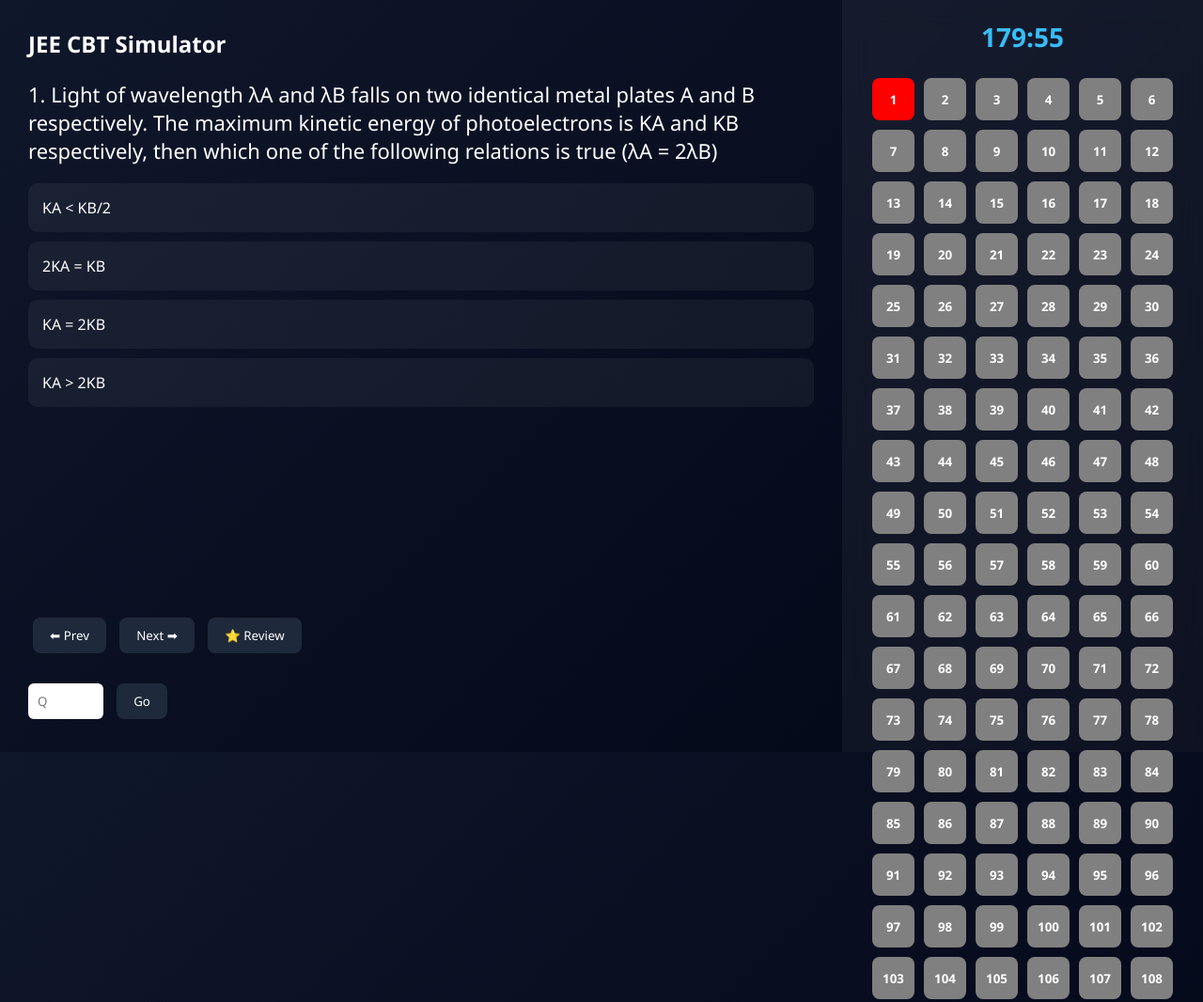
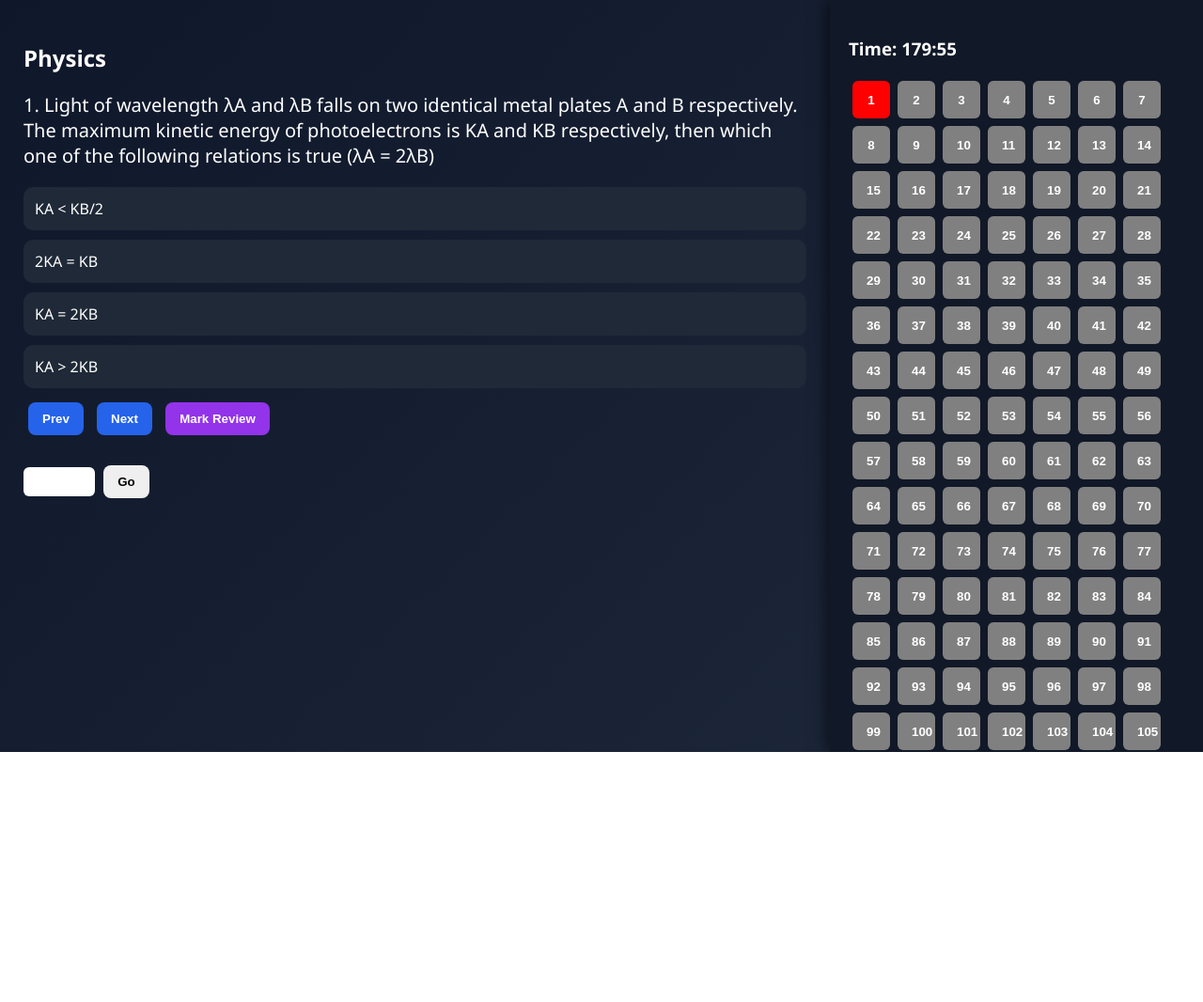
Before and after one commit to RudranshPandey108/AgiftFORu, a plain HTML site: page index.html in a window 1280 px wide. Shown: the top 1066 px of the page at 94% size. After the commit the page ends 800 px from the top, so only its background shows below. Drawn offline with Linux system fonts and the light colour scheme.

Commit message:
Refactor index.html for improved UI and functionality

```diff
--- a/index.html
+++ b/index.html
@@ -1,183 +1,119 @@
 <!DOCTYPE html>
 <html>
 <head>
-<title>JEE CBT PRO UI</title>
+<title>JEE CBT PRO MAX UI</title>
 
 <style>
-*{margin:0;padding:0;box-sizing:border-box;font-family:Segoe UI;}
-
-body{
- background:linear-gradient(135deg,#0f172a,#020617);
+body {
+ margin:0;
+ font-family: 'Segoe UI', sans-serif;
+ background: linear-gradient(135deg,#0f172a,#1e293b);
  color:white;
  display:flex;
  height:100vh;
 }
 
-/* LEFT PANEL */
-#left{
+/* LEFT */
+#left {
  width:70%;
- padding:30px;
- display:flex;
- flex-direction:column;
- justify-content:space-between;
+ padding:25px;
 }
 
-#question{
- font-size:22px;
+/* RIGHT */
+#right {
+ width:30%;
+ background:#111827;
+ padding:20px;
+ overflow-y:auto;
+ box-shadow:-5px 0 15px rgba(0,0,0,0.5);
+}
+
+/* QUESTION */
+#question {
+ font-size:20px;
  margin-bottom:20px;
 }
 
 /* OPTIONS */
-.option{
- padding:14px;
+.option {
+ padding:12px;
  margin:10px 0;
- background:rgba(255,255,255,0.05);
+ background:#1f2937;
  border-radius:10px;
  cursor:pointer;
  transition:0.3s;
- border:1px solid transparent;
 }
 
-.option:hover{
- background:rgba(255,255,255,0.1);
- border:1px solid #38bdf8;
- transform:translateX(5px);
+.option:hover {
+ background:#374151;
 }
 
-.selected{
+.selected {
  background:linear-gradient(45deg,#22c55e,#16a34a);
- color:white;
- box-shadow:0 0 10px rgba(34,197,94,0.7);
 }
 
 /* BUTTONS */
-.controls button{
- padding:10px 18px;
+button {
+ padding:10px 15px;
  margin:5px;
  border:none;
  border-radius:8px;
  cursor:pointer;
- background:#1e293b;
- color:white;
- transition:0.3s;
+ font-weight:bold;
 }
 
-.controls button:hover{
- background:#38bdf8;
- color:black;
- transform:scale(1.05);
+.nav { background:#2563eb; color:white; }
+.reviewBtn { background:#9333ea; color:white; }
+.submitBtn { background:#dc2626; color:white; width:100%; }
+
+/* PALETTE */
+.palette button {
+ width:40px;
+ height:40px;
+ border-radius:6px;
+ margin:4px;
+ border:none;
+ color:white;
+ font-weight:bold;
 }
 
-/* RIGHT PANEL */
-#right{
- width:30%;
- background:rgba(255,255,255,0.05);
- backdrop-filter:blur(15px);
- padding:20px;
- display:flex;
- flex-direction:column;
- justify-content:space-between;
-}
-
-/* TIMER */
-#timer{
- font-size:28px;
- font-weight:bold;
- text-align:center;
- margin-bottom:20px;
- color:#38bdf8;
-}
-
-/* PALETTE */
-.palette{
- display:flex;
- flex-wrap:wrap;
- justify-content:center;
-}
-
-.palette button{
- width:45px;
- height:45px;
- margin:5px;
- border-radius:8px;
- border:none;
- cursor:pointer;
- font-weight:bold;
- color:white;
- transition:0.2s;
-}
-
-.palette button:hover{
- transform:scale(1.1);
-}
-
-/* JUMP BOX */
-#jump{
- padding:10px;
- width:80px;
+input {
+ padding:8px;
  border-radius:6px;
  border:none;
- margin-right:5px;
+ width:60px;
 }
+</style>
 
-/* SUBMIT BUTTON */
-#submitBtn{
- padding:12px;
- background:#ef4444;
- border:none;
- border-radius:8px;
- color:white;
- font-size:16px;
- cursor:pointer;
- transition:0.3s;
-}
-
-#submitBtn:hover{
- background:#dc2626;
- transform:scale(1.05);
-}
-
-</style>
 </head>
 
 <body>
 
 <div id="left">
+<h2>Physics</h2>
 
-<div>
-<h2 id="sectionTitle">JEE CBT Simulator</h2>
-<br>
 <div id="question"></div>
 <div id="options"></div>
-</div>
 
-<div class="controls">
-<button onclick="prevQ()">⬅ Prev</button>
-<button onclick="nextQ()">Next ➡</button>
-<button onclick="markReview()">⭐ Review</button>
+<button class="nav" onclick="prevQ()">Prev</button>
+<button class="nav" onclick="nextQ()">Next</button>
+<button class="reviewBtn" onclick="markReview()">Mark Review</button>
 
 <br><br>
 
-<input type="number" id="jump" placeholder="Q">
+<input type="number" id="jump">
 <button onclick="jumpQ()">Go</button>
 </div>
 
-</div>
-
 <div id="right">
-
-<div>
-<div id="timer"></div>
+<h3 id="timer"></h3>
 <div class="palette" id="palette"></div>
-</div>
-
-<button id="submitBtn" onclick="submitTest()">Submit Test</button>
-
+<button class="submitBtn" onclick="submitTest()">Submit Test</button>
 </div>
 
 <script>
 
-// SAMPLE QUESTIONS
+// QUESTIONS
 let questions = [
   {
     q: "Light of wavelength λA and λB falls on two identical metal plates A and B respectively. The maximum kinetic energy of photoelectrons is KA and KB respectively, then which one of the following relations is true (λA = 2λB)",
@@ -807,63 +743,82 @@ let questions = [
 ];
 
 
-let answers=new Array(questions.length).fill(null);
-let review=new Array(questions.length).fill(false);
-let visited=new Array(questions.length).fill(false);
+// LOAD DATA
+let answers = JSON.parse(localStorage.getItem("answers")) || new Array(questions.length).fill(null);
+let review = JSON.parse(localStorage.getItem("review")) || new Array(questions.length).fill(false);
+let visited = JSON.parse(localStorage.getItem("visited")) || new Array(questions.length).fill(false);
+let time = localStorage.getItem("time") || 180*60;
 
-let currentQ=0;
-let time=180*60;
+let currentQ = 0;
+
+// SAVE
+function save(){
+ localStorage.setItem("answers", JSON.stringify(answers));
+ localStorage.setItem("review", JSON.stringify(review));
+ localStorage.setItem("visited", JSON.stringify(visited));
+ localStorage.setItem("time", time);
+}
 
 // TIMER
+function updateTimer(){
+ let m = Math.floor(time/60);
+ let s = time%60;
+ document.getElementById("timer").innerText = `Time: ${m}:${s<10?"0"+s:s}`;
+}
+updateTimer();
+
 setInterval(()=>{
  time--;
- let m=Math.floor(time/60);
- let s=time%60;
- document.getElementById("timer").innerText=m+":"+(s<10?"0":"")+s;
+ updateTimer();
+ save();
 
- if(time===300) alert("⚠️ 5 min left!");
- if(time<=0) submitTest();
+ if(time === 300) alert("⚠️ 5 min left!");
+ if(time <= 0) submitTest();
 
 },1000);
 
 // LOAD QUESTION
 function loadQuestion(){
 
- visited[currentQ]=true;
+ visited[currentQ] = true;
 
- let q=questions[currentQ];
- document.getElementById("question").innerText=(currentQ+1)+". "+q.q;
+ let q = questions[currentQ];
+
+ document.getElementById("question").innerText = (currentQ+1)+". "+q.q;
 
  let html="";
  q.options.forEach((opt,i)=>{
-   html+=`<div class="option ${answers[currentQ]==i?"selected":""}" onclick="selectOption(${i})">${opt}</div>`;
+   html += `<div class="option ${answers[currentQ]==i?"selected":""}" onclick="selectOption(${i})">${opt}</div>`;
  });
 
- document.getElementById("options").innerHTML=html;
+ document.getElementById("options").innerHTML = html;
+
  updatePalette();
+ save();
 }
 
 // SELECT
 function selectOption(i){
- answers[currentQ]=i;
+ answers[currentQ] = i;
  loadQuestion();
 }
 
 // NAV
-function nextQ(){ if(currentQ<questions.length-1){currentQ++;loadQuestion();}}
-function prevQ(){ if(currentQ>0){currentQ--;loadQuestion();}}
+function nextQ(){ if(currentQ<questions.length-1){ currentQ++; loadQuestion(); }}
+function prevQ(){ if(currentQ>0){ currentQ--; loadQuestion(); }}
 
 // REVIEW
 function markReview(){
- review[currentQ]=!review[currentQ];
+ review[currentQ] = !review[currentQ];
  updatePalette();
+ save();
 }
 
 // JUMP
 function jumpQ(){
- let val=document.getElementById("jump").value;
+ let val = document.getElementById("jump").value;
  if(val>=1 && val<=questions.length){
-   currentQ=val-1;
+   currentQ = val-1;
    loadQuestion();
  }
 }
@@ -873,15 +828,17 @@ function updatePalette(){
  let html="";
  for(let i=0;i<questions.length;i++){
 
-   let color="grey";
-   if(!visited[i]) color="grey";
+   let color="gray";
+
+   if(!visited[i]) color="gray";
    else if(review[i]) color="purple";
-   else if(answers[i]!=null) color="green";
+   else if(answers[i]!==null) color="green";
    else color="red";
 
-   html+=`<button style="background:${color}" onclick="goTo(${i})">${i+1}</button>`;
+   html += `<button style="background:${color}" onclick="goTo(${i})">${i+1}</button>`;
  }
- document.getElementById("palette").innerHTML=html;
+
+ document.getElementById("palette").innerHTML = html;
 }
 
 function goTo(i){
@@ -891,17 +848,44 @@ function goTo(i){
 
 // SUBMIT
 function submitTest(){
- let score=0;
+
+ if(!confirm("Submit test?")) return;
+
+ let score=0,correct=0,wrong=0,attempted=0;
 
  questions.forEach((q,i)=>{
    if(answers[i]!==null){
-     if(answers[i]===q.correct) score+=4;
-     else score-=1;
+     attempted++;
+     if(answers[i]===q.correct){
+       score+=4;
+       correct++;
+     } else {
+       score-=1;
+       wrong++;
+     }
    }
  });
 
- alert("Score: "+score);
+ let unattempted = questions.length - attempted;
+ let accuracy = attempted ? ((correct/attempted)*100).toFixed(2) : 0;
+
+ alert(`
+ Score: ${score}
+ Correct: ${correct}
+ Wrong: ${wrong}
+ Attempted: ${attempted}
+ Unattempted: ${unattempted}
+ Accuracy: ${accuracy}%
+ `);
+
+ localStorage.clear();
+ location.reload();
 }
+
+// FULLSCREEN
+document.body.onclick = ()=>{
+ document.documentElement.requestFullscreen().catch(()=>{});
+};
 
 // INIT
 loadQuestion();
```
